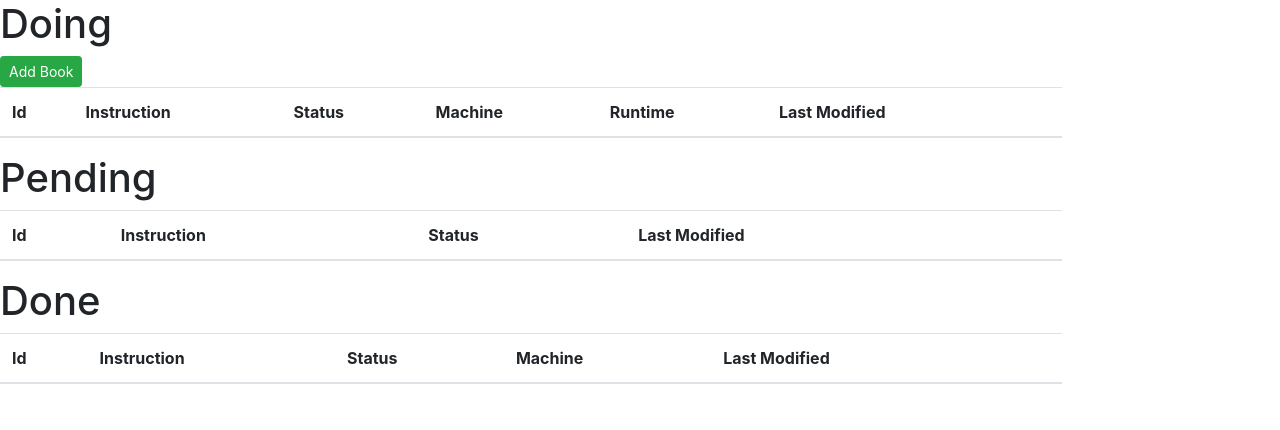
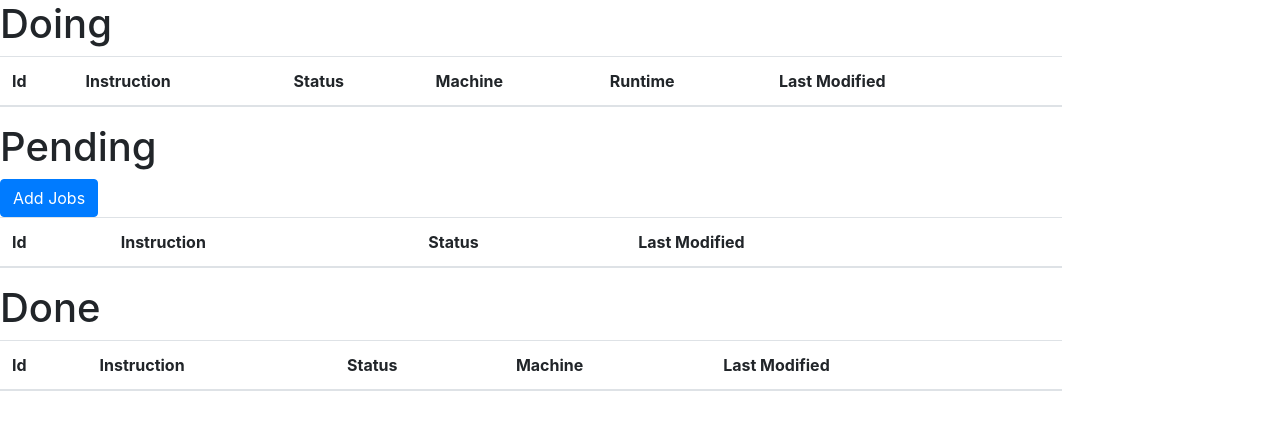
Before and after one commit to fquintan/simple-jobs-api, a Flask app: page / in a window 1280 px wide. Shown: the top 430 px of the page. Run offline with Flask 2, Linux system fonts and the light colour scheme; lists and menus that the app fills with data are empty; some libraries are stand-ins or nearby versions.

Commit message:
ahora puede agregar jobs desde la interfaz

```diff
--- a/jobs-api/app/static/index.js
+++ b/jobs-api/app/static/index.js
@@ -99,6 +99,31 @@ const vm = new Vue({ // Again, vm is our Vue instance's name for consistency.
 				this.percentage['pending'] = this.counts['pending'] * 100 / this.counts['total'];
 		      }
 			}, (error) => {console.log('error')})
+		  },
+		  add_jobs: function() {
+			  console.log($('#add-form-instructions').val());
+			  var formData = new FormData();
+			  formData.append('instructions', $('#add-form-instructions').val())
+			  axios({
+				  method: 'post',
+				  url: API_URL + '/create_jobs/',
+				  data: formData
+			  }).then((response) => {
+				const jobs = response.data;
+				for (const job_id in jobs) {
+					if (jobs.hasOwnProperty(job_id)) {
+						const job = jobs[job_id];
+						this.$set(this.jobs_pending, job_id, job);
+						this.counts['pending']++;
+						this.counts['total']++;
+					}
+				}
+				this.percentage['doing'] = this.counts['doing'] * 100 / this.counts['total'];
+				this.percentage['done'] = this.counts['done'] * 100 / this.counts['total'];
+				this.percentage['pending'] = this.counts['pending'] * 100 / this.counts['total'];
+
+			  },
+			  (error) => (console.log(error)))
 		  }
 	  }
 })
--- a/jobs-api/app/templates/index.html
+++ b/jobs-api/app/templates/index.html
@@ -8,7 +8,7 @@
     <!-- Bootstrap CSS -->
     <link rel="stylesheet" href="https://stackpath.bootstrapcdn.com/bootstrap/4.5.2/css/bootstrap.min.css" integrity="sha384-JcKb8q3iqJ61gNV9KGb8thSsNjpSL0n8PARn9HuZOnIxN0hoP+VmmDGMN5t9UJ0Z" crossorigin="anonymous">
 
-    <title>Hello, world!</title>
+    <title>Jobs API</title>
   </head>
   <body>
 	    <!-- Optional JavaScript -->
@@ -34,7 +34,6 @@
           </div>
 
           <h1>Doing</h1>
-          <button type="button" class="btn btn-success btn-sm">Add Book</button>
           <table class="table table-hover">
             <thead>
               <tr>
@@ -66,7 +65,34 @@
           </table>
 
           <h1>Pending</h1>
+          <button type="button" class="btn btn-primary" data-toggle="modal" data-target="#basicExampleModal">
+            Add Jobs
+          </button>
 
+          <!-- Modal -->
+          <div class="modal fade" id="basicExampleModal" tabindex="-1" role="dialog" aria-labelledby="exampleModalLabel"
+            aria-hidden="true">
+            <div class="modal-dialog" role="document">
+              <div class="modal-content">
+                <div class="modal-header">
+                  <h5 class="modal-title" id="exampleModalLabel">Add Jobs</h5>
+                  <button type="button" class="close" data-dismiss="modal" aria-label="Close">
+                    <span aria-hidden="true">&times;</span>
+                  </button>
+                </div>
+                <div class="modal-body">
+                  <div class="form-group">
+                    <label for="exampleFormControlTextarea1">Instructions</label>
+                    <textarea class="form-control" id="add-form-instructions" rows="5"></textarea>
+                  </div>
+                </div>
+                <div class="modal-footer">
+                  <button type="button" class="btn btn-secondary" data-dismiss="modal">Cancel</button>
+                  <button v-on:click="add_jobs()" type="button" data-dismiss="modal" class="btn btn-primary">Ok</button>
+                </div>
+              </div>
+            </div>
+          </div>
           <table class="table table-hover">
             <thead>
               <tr>
```
